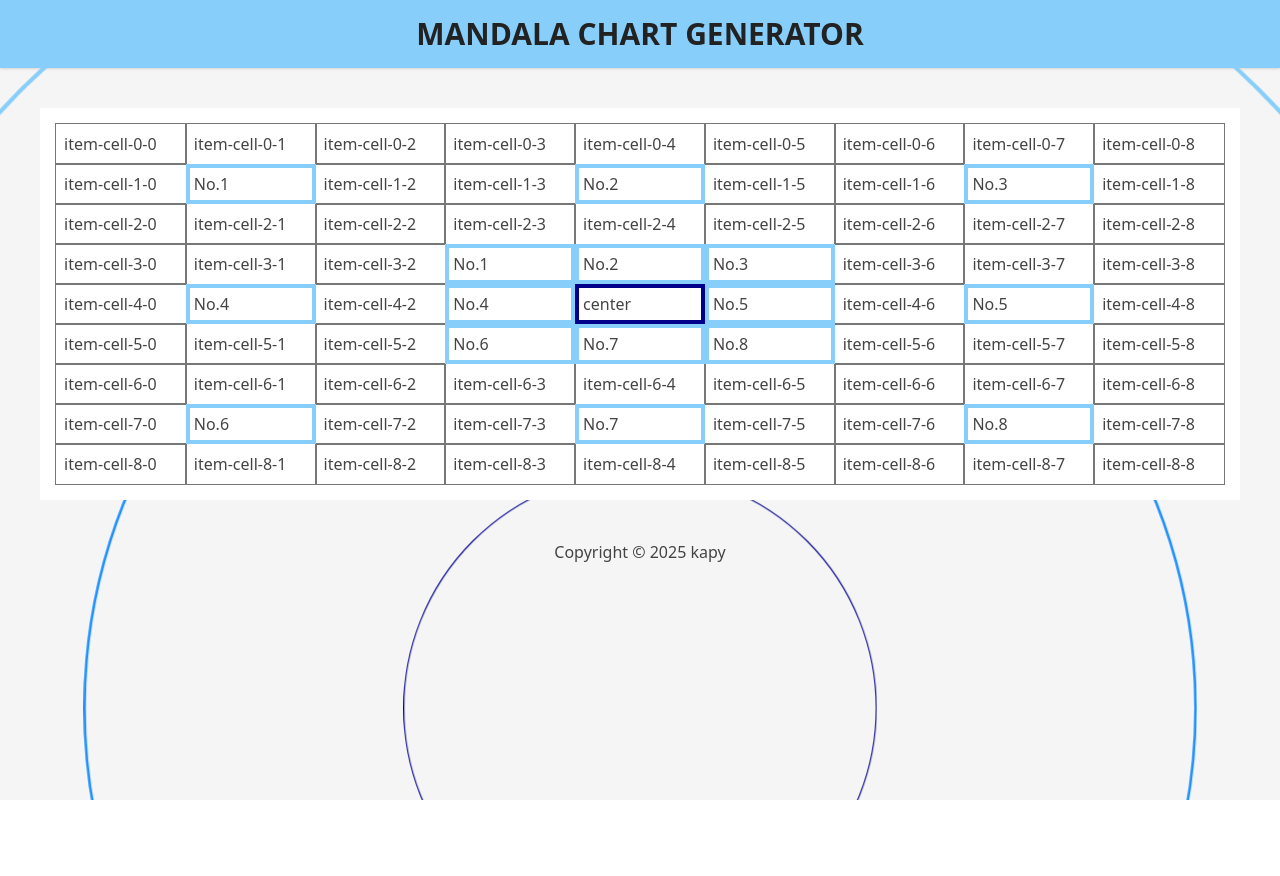
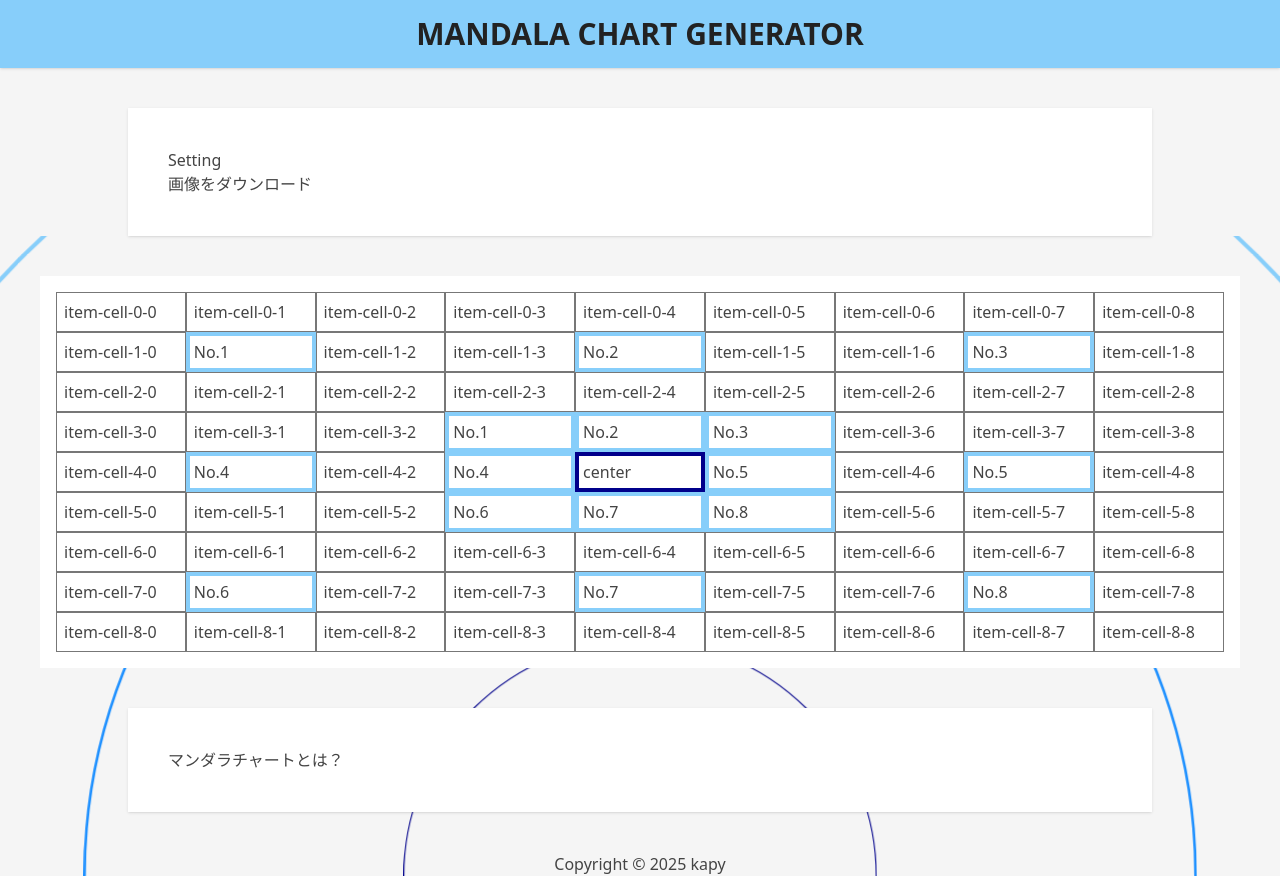
Before and after one commit to kapibara99/mandala_chart, a React (Vite) app: page / in a window 1280 px wide. Before the commit the page ends 800 px from the top, so only its background shows below. Built offline with nearby package versions, Linux system fonts and the light colour scheme.

Commit message:
画像化処理実装

```diff
--- a/package.json
+++ b/package.json
@@ -11,6 +11,7 @@
   },
   "dependencies": {
     "@tailwindcss/vite": "^4.0.6",
+    "html2canvas-pro": "^1.5.8",
     "react": "^19.0.0",
     "react-dom": "^19.0.0",
     "tailwindcss": "^4.0.6"
--- a/src/components/chart/chart.default.ts
+++ b/src/components/chart/chart.default.ts
@@ -1,4 +1,6 @@
 import { ChartStyle, MandalaCellProps } from "./chart";
+
+export const CHART_MAIN_ID = "chart-main";
 
 export const DEFAULT_BG_COLOR = "#000000";
 export const DEFAULT_FONT_COLOR = "#000000";
--- a/src/components/chart/chartCell.tsx
+++ b/src/components/chart/chartCell.tsx
@@ -52,7 +52,7 @@ export default function MandalaCell({ cellType, value, isFocused, zahyou }: Mand
           onFocus={(e) => handleFocus(e)}
           onBlur={(e) => handleFocus(e)}
           onInput={handleInput}
-          className="w-full h-20 border border-gray-300 p-2 outline-none break-all"
+          className="w-full h-20 border border-gray-300 p-2 border-none break-all"
         />
       </div>
 
@@ -60,12 +60,12 @@ export default function MandalaCell({ cellType, value, isFocused, zahyou }: Mand
       <button
         className={`absolute top-0 right-0 w-full h-full block cursor-pointer hover:opacity-10 hover:bg-main-light ${
           cellFocused
-            ? "outline-attention outline-4 -outline-offset-4 z-4" // focused style
+            ? "border-attention border-4 -border-offset-4 z-4" // focused style
             : cellType == "title"
-            ? "outline-main-strong outline-4 -outline-offset-4 z-3" // main title cell
+            ? "border-main-strong border-4 -border-offset-4 z-3" // main title cell
             : cellType == "subTitle"
-            ? "outline-main-light outline-4 -outline-offset-4 z-2" // sub title cell
-            : "outline-base-line outline" // item cell
+            ? "border-main-light border-4 -border-offset-4 z-2" // sub title cell
+            : "border-base-line border" // item cell
         }`}
         tabIndex={-1}
         type="button"
--- a/src/components/chart/chartMain.tsx
+++ b/src/components/chart/chartMain.tsx
@@ -1,10 +1,10 @@
 import MandalaCell from "./chartCell";
-import { DEFAULT_CHART_DATA } from "./chart.default";
+import { DEFAULT_CHART_DATA, CHART_MAIN_ID } from "./chart.default";
 
 export default function ChartMain() {
   // チャートのメインコンポーネント
   return (
-    <div className="grid grid-cols-9 p-4">
+    <div id={CHART_MAIN_ID} className="grid grid-cols-9 p-4">
       {DEFAULT_CHART_DATA().map((props) => (
         <MandalaCell key={`${props.cellType}-${props.zahyou[0]}-${props.zahyou[1]}`} {...props} />
       ))}
--- a/src/components/contentBox.tsx
+++ b/src/components/contentBox.tsx
@@ -4,6 +4,6 @@ export default function ContentBox({
   children: React.ReactNode;
 }) {
   return (
-    <div className="w-4/5 mt-10 m-auto p-10 bg-white shadow-sm">{children}</div>
+    <div className="w-4/5 mt-10 m-auto p-10 bg-white shadow-sm relative z-1">{children}</div>
   );
 }
--- /dev/null
+++ b/src/components/downloadImage.tsx
@@ -0,0 +1,45 @@
+// import html2canvas from "@codewonders/html2canvas";
+import html2canvas from "html2canvas-pro";
+import { CHART_MAIN_ID } from "./chart/chart.default";
+import { useState } from "react";
+
+export default function DownloadImage() {
+  const [imgSrc, setImgSrc] = useState<string | null>(null);
+
+  // 画像化とダウンロードをトリガーする関数
+  const onClickExport = (): void => {
+    // 画像化したい要素を取得
+    const target = document.getElementById(CHART_MAIN_ID) as HTMLElement;
+    if (!target) return;
+    // html2canvasを使って要素をキャンバスに描画
+    html2canvas(target, { logging: false }).then((canvas: HTMLCanvasElement) => {
+      // キャンバスをPNG形式のデータURLに変換
+      const targetImgUri = canvas.toDataURL("image/png");
+      setImgSrc(targetImgUri);
+      // ダウンロードリンクを作成
+      const downloadLink = document.createElement("a");
+      if (typeof downloadLink.download === "string") {
+        downloadLink.href = targetImgUri;
+        downloadLink.download = `${CHART_MAIN_ID}_${new Date().getTime()}.png`;
+        document.body.appendChild(downloadLink);
+        downloadLink.click();
+        document.body.removeChild(downloadLink);
+      } else {
+        // ダウンロードリンクが使えない場合は新しいタブで開く
+        window.open(targetImgUri);
+      }
+    });
+  };
+
+  return (
+    <div>
+      {/* 画像化を実行するボタン */}
+      <button onClick={onClickExport}>画像をダウンロード</button>
+      {/* {imgSrc && (
+        <div>
+          <img src={imgSrc} />
+        </div>
+      )} */}
+    </div>
+  );
+}
--- a/src/main.tsx
+++ b/src/main.tsx
@@ -7,14 +7,23 @@ import "./tailwind.css";
 import Base from "./components/base";
 import ChartMain from "./components/chart/chartMain";
 import BackendCircleAnimation from "./components/backgroundAnimation";
+import ContentBox from "./components/contentBox";
+import DownloadImage from "./components/downloadImage";
 
 createRoot(document.getElementById("root")!).render(
   <StrictMode>
     <Base>
       <Header />
+      <ContentBox>
+        <h2>Setting</h2>
+        <DownloadImage />
+      </ContentBox>
       <BackendCircleAnimation>
         <ChartMain />
       </BackendCircleAnimation>
+      <ContentBox>
+        <h2>マンダラチャートとは？</h2>
+      </ContentBox>
       <Footer />
     </Base>
   </StrictMode>
```
Also changed, not shown: 1 other file (tests, documents, lock files or other folders).
